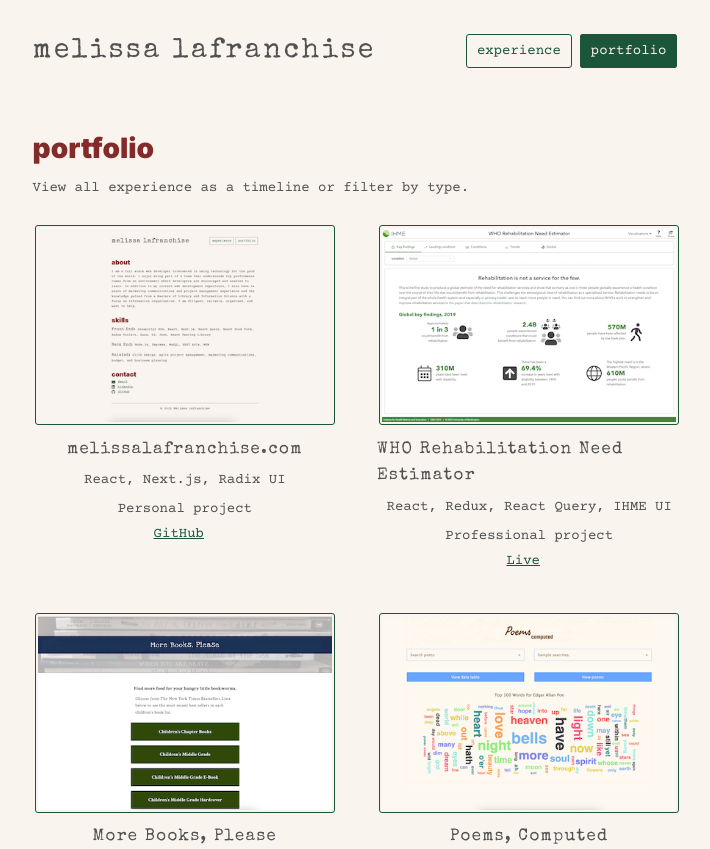
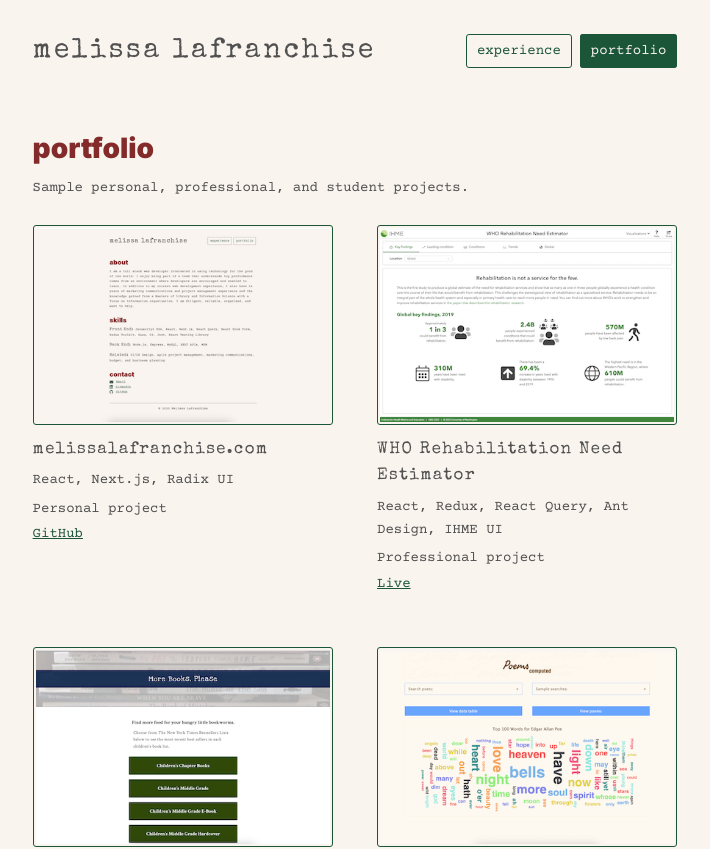
Before and after one commit to pulchrit/melissalafranchise, a Next.js app: page /portfolio in a window 1280 px wide. Shown: the top 849 px of the page, without its empty margins (283-993 px from the left). Built offline with nearby package versions, Linux system fonts and the light colour scheme.

Commit message:
Text and styling tweaks

```diff
--- a/components/portfolioItem.js
+++ b/components/portfolioItem.js
@@ -48,12 +48,13 @@ export default function PortfolioItem({ image, title, code, type, links }) {
       <p
         className={classnames(
           highlightFont.className,
-          utilStyles.highlightFont
+          utilStyles.highlightFont,
+          styles.text
         )}
       >
         {title}
       </p>
-      <p>{code}</p>
+      <p className={styles.text}>{code}</p>
       <p>{type}</p>
       <div>{linkItems}</div>
     </div>
--- a/constants/constants.js
+++ b/constants/constants.js
@@ -290,7 +290,7 @@ export const portfolioData = [
       priority: false,
     },
     title: 'WHO Rehabilitation Need Estimator',
-    code: 'React, Redux, React Query, IHME UI',
+    code: 'React, Redux, React Query, Ant Design, IHME UI',
     type: 'Professional project',
     links: [
       {
--- a/pages/portfolio.js
+++ b/pages/portfolio.js
@@ -17,7 +17,7 @@ export default function Portfolio() {
       </Head>
       <section>
         <Title text="portfolio" />
-        <p>View all experience as a timeline or filter by type.</p>
+        <p>Sample personal, professional, and student projects.</p>
         <div className={styles.wrapper}>{portfolioItems}</div>
       </section>
     </>
--- a/styles/portfolio.module.scss
+++ b/styles/portfolio.module.scss
@@ -4,6 +4,11 @@
   align-items: center;
 }
 
+@media (max-width: 280px) {
+  .wrapper {
+    max-width: 280px;
+  }
+}
 
 @media (min-width: 660px) {
   .wrapper {
--- a/styles/portfolioItem.module.scss
+++ b/styles/portfolioItem.module.scss
@@ -4,6 +4,20 @@
   display: flex;
   flex-direction: column;
   align-items: center;
+  margin-bottom: 4%;
+}
+
+.text {
+  text-align: center;
+}
+
+@media (min-width: 660px) {
+  .wrapper {
+    align-items: flex-start;
+  }
+  .text {
+    text-align: left;
+  }
 }
 
 .screenshot {
@@ -13,6 +27,12 @@
   padding: 2px;
 }
 
+@media (max-width: 300px) {
+  .screenshot {
+    max-width: 100%;
+  }
+}
+
 .links {
   padding-right: 12px;
 }
```
